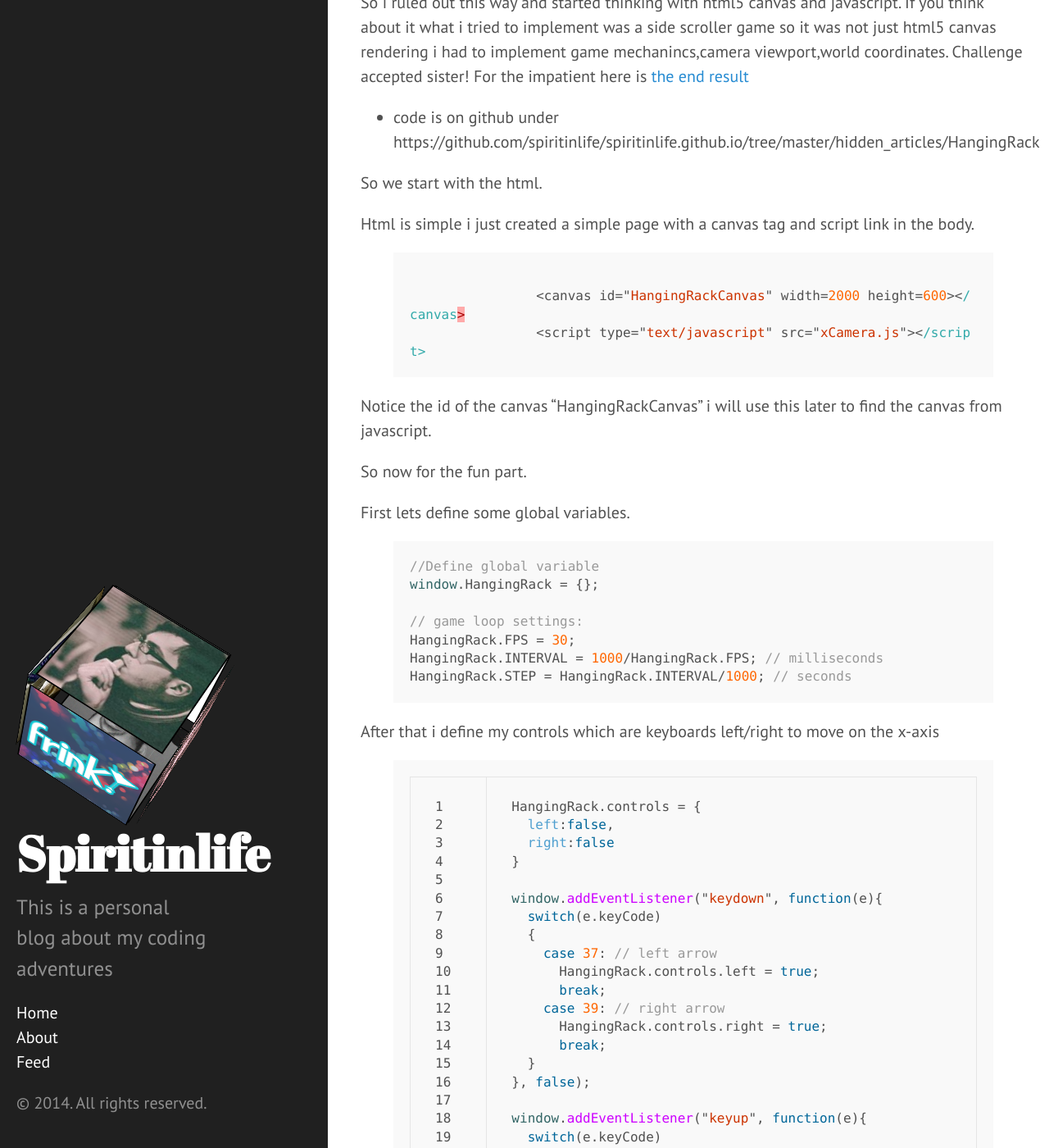
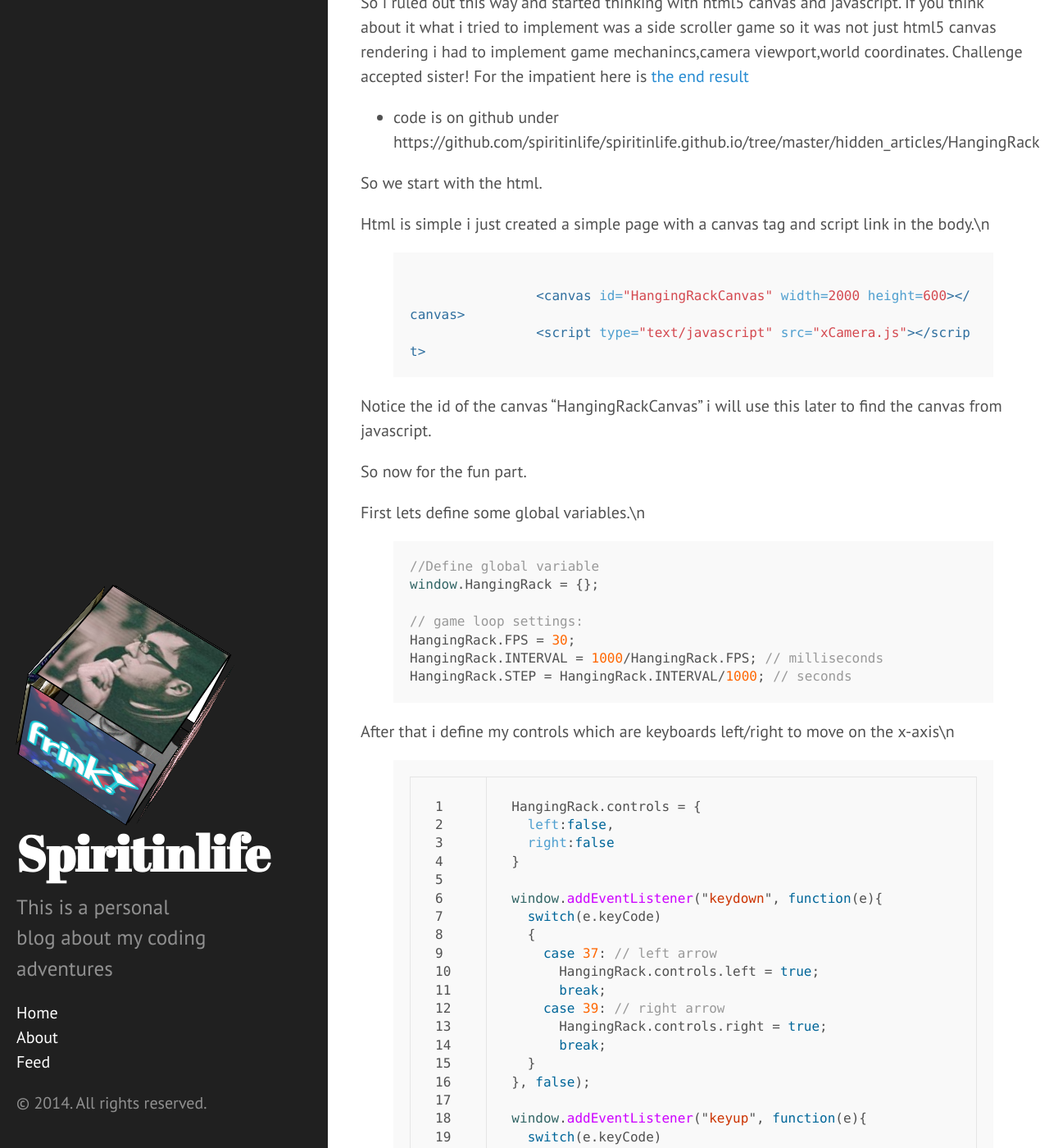
Before and after one commit to spiritinlife/spiritinlife.github.io, a Jekyll site: the page built from _posts/2014-08-02-Implementing-hanging-rack-clothes-js-canvas.markdown, in a window 1280 px wide and 1400 px high, scrolled down 592 px. Shown: the whole window at 82% size. Built offline with Jekyll 4.4.1, drawn with Linux system fonts in a browser that asks for light colours; Markdown is read by kramdown in place of the engine named in the settings; comment, search, counter and statistics services are not loaded.

Commit message:
Article about javascript canvas

```diff
--- a/_posts/2014-08-02-Implementing-hanging-rack-clothes-js-canvas.markdown
+++ b/_posts/2014-08-02-Implementing-hanging-rack-clothes-js-canvas.markdown
@@ -27,8 +27,9 @@
 
 So we start with the html.
 
-Html is simple i just created a simple page with a canvas tag and script link in the body.
-{% highlight javascript  %}
+Html is simple i just created a simple page with a canvas tag and script link in the body.\n
+
+{% highlight html  %}
 		<canvas id="HangingRackCanvas" width=2000 height=600></canvas>
 		<script type="text/javascript" src="xCamera.js"></script>
 
@@ -40,7 +41,7 @@
 
 So now for the fun part.
 
-First lets define some global variables.
+First lets define some global variables.\n
 
 {% highlight javascript %}
 //Define global variable
@@ -52,7 +53,7 @@
 HangingRack.STEP = HangingRack.INTERVAL/1000; // seconds
 {% endhighlight %}
 
-After that i define my controls which are keyboards left/right to move on the x-axis
+After that i define my controls which are keyboards left/right to move on the x-axis\n
 
 {% highlight javascript linenos=table%}
 HangingRack.controls = {
```
